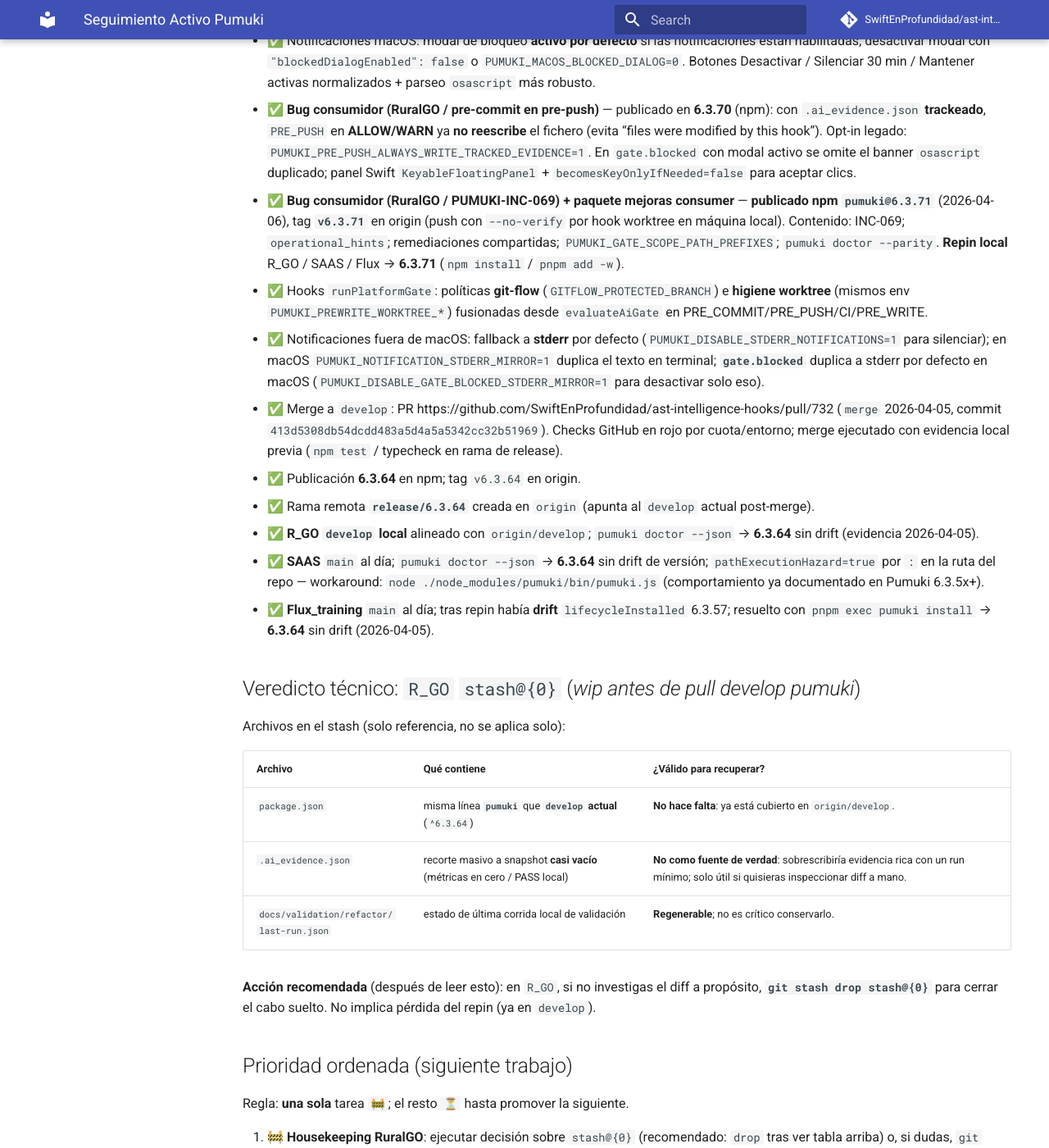
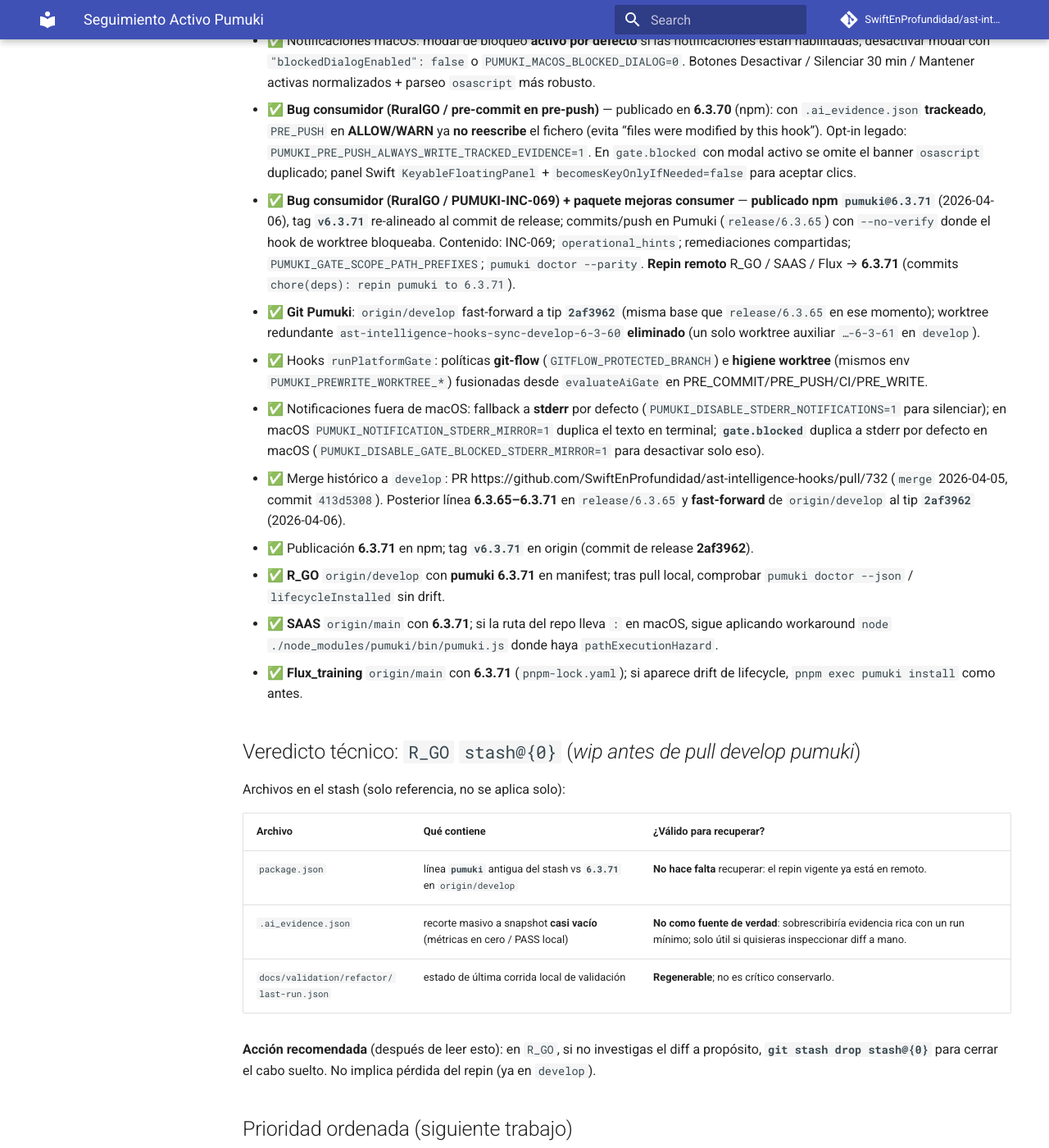
Before and after one commit to SwiftEnProfundidad/ast-intelligence-hooks, an MkDocs documentation site: the page built from docs/tracking/plan-activo-de-trabajo.md, in a window 1280 px wide and 1400 px high, scrolled down 1409 px. Shown: the whole window at 82% size. Built offline with MkDocs 1.6.1 and Material for MkDocs 9.7.7, drawn with Linux system fonts in a browser that asks for light colours; comment, search, counter and statistics services are not loaded; some of the changed text lies outside the part shown.

Commit message:
docs(tracking): alinear plan activo con 6.3.71, develop y consumidores remotos

```diff
--- a/docs/tracking/plan-activo-de-trabajo.md
+++ b/docs/tracking/plan-activo-de-trabajo.md
@@ -16,12 +16,12 @@
 
 ## Estado actual
 
-- Frente activo: `rollout-6.3.71-consumers` (npm **pumuki@6.3.71** + tag **v6.3.71** en origin, 2026-04-06; rama upstream `release/6.3.65`; consumidores repineados en disco: **R_GO**, **SAAS**, **Flux_training** — falta **commit/push** en cada consumer si aplica)
+- Frente activo: `rollout-6.3.71-consumers` (npm **pumuki@6.3.71** + tag **v6.3.71** en origin alineado con commit **`2af3962`**, 2026-04-06; rama upstream `release/6.3.65`; **`origin/develop`** en el mismo tip que release vía fast-forward; consumidores **R_GO** `develop`, **SAAS** `main`, **Flux_training** `main` con repin **6.3.71** ya **commiteado y pusheado**)
 - Detalle operativo: ver **Prioridad ordenada** (abajo); una sola fila `🚧`.
 - Origen: `ast-intelligence-hooks`
 - Contexto: este archivo vive en el repo **Pumuki** pero el orden incluye **impacto en consumidores** (RuralGO, SAAS, Flux) cuando el ciclo de release lo exige; no es “solo un repo”, es el **espejo operativo** acordado en `AGENTS.md`.
 - Línea **6.3.71** (npm): paquete INC-069 + `operational_hints` + remediaciones compartidas + `PUMUKI_GATE_SCOPE_PATH_PREFIXES` + `doctor --parity`; **6.3.70** PRE_PUSH sin mutar evidencia trackeada ALLOW/WARN + modal macOS; **6.3.69** modal + stderr `gate.blocked` + git-flow/worktree en hooks; **6.3.68** PRE_WRITE encadenado + adapter por defecto; **6.3.65+** orden con pre-commit.com + `exec`.
-- Estado global: **sin tareas PUMUKI-2xx abiertas en este espejo**; repin local **6.3.71** en **R_GO**, **SAAS**, **Flux_training** (`package.json` + lockfile actualizados; validar `pumuki doctor --json` tras push). **R_GO `main`** puede seguir por detrás de `develop`; promoción a `main` es release aparte.
+- Estado global: **sin tareas PUMUKI-2xx abiertas en este espejo**; repin **6.3.71** en **R_GO**, **SAAS**, **Flux_training** en **remoto** (`package.json` + lockfile). Tras `git pull`, validar `pumuki doctor --json` (versión efectiva **6.3.71**). **R_GO `main`** puede seguir por detrás de `develop`; promoción a `main` es release aparte.
 
 ## Cola externa real
 
@@ -34,15 +34,15 @@
 - ✅ Ajustes de tests (PRE_WRITE en `skills.policy`, doctor/cli JSON, Jest `evaluateRules`) y `npm test` verde en rama `refactor/cli-complexity-reduction-phase4-rebase2`.
 - ✅ Notificaciones macOS: modal de bloqueo **activo por defecto** si las notificaciones están habilitadas; desactivar modal con `"blockedDialogEnabled": false` o `PUMUKI_MACOS_BLOCKED_DIALOG=0`. Botones Desactivar / Silenciar 30 min / Mantener activas normalizados + parseo `osascript` más robusto.
 - ✅ **Bug consumidor (RuralGO / pre-commit en pre-push)** — publicado en **6.3.70** (npm): con `.ai_evidence.json` **trackeado**, `PRE_PUSH` en **ALLOW/WARN** ya **no reescribe** el fichero (evita “files were modified by this hook”). Opt-in legado: `PUMUKI_PRE_PUSH_ALWAYS_WRITE_TRACKED_EVIDENCE=1`. En `gate.blocked` con modal activo se omite el banner `osascript` duplicado; panel Swift `KeyableFloatingPanel` + `becomesKeyOnlyIfNeeded=false` para aceptar clics.
-- ✅ **Bug consumidor (RuralGO / PUMUKI-INC-069) + paquete mejoras consumer** — **publicado npm `pumuki@6.3.71`** (2026-04-06), tag **`v6.3.71`** en origin (push con `--no-verify` por hook worktree en máquina local). Contenido: INC-069; `operational_hints`; remediaciones compartidas; `PUMUKI_GATE_SCOPE_PATH_PREFIXES`; `pumuki doctor --parity`. **Repin local** R_GO / SAAS / Flux → **6.3.71** (`npm install` / `pnpm add -w`).
+- ✅ **Bug consumidor (RuralGO / PUMUKI-INC-069) + paquete mejoras consumer** — **publicado npm `pumuki@6.3.71`** (2026-04-06), tag **`v6.3.71`** re-alineado al commit de release; commits/push en Pumuki (`release/6.3.65`) con `--no-verify` donde el hook de worktree bloqueaba. Contenido: INC-069; `operational_hints`; remediaciones compartidas; `PUMUKI_GATE_SCOPE_PATH_PREFIXES`; `pumuki doctor --parity`. **Repin remoto** R_GO / SAAS / Flux → **6.3.71** (commits `chore(deps): repin pumuki to 6.3.71`).
+- ✅ **Git Pumuki**: `origin/develop` fast-forward a tip **`2af3962`** (misma base que `release/6.3.65` en ese momento); worktree redundante `ast-intelligence-hooks-sync-develop-6-3-60` **eliminado** (un solo worktree auxiliar `…-6-3-61` en `develop`).
 - ✅ Hooks `runPlatformGate`: políticas **git-flow** (`GITFLOW_PROTECTED_BRANCH`) e **higiene worktree** (mismos env `PUMUKI_PREWRITE_WORKTREE_*`) fusionadas desde `evaluateAiGate` en PRE_COMMIT/PRE_PUSH/CI/PRE_WRITE.
 - ✅ Notificaciones fuera de macOS: fallback a **stderr** por defecto (`PUMUKI_DISABLE_STDERR_NOTIFICATIONS=1` para silenciar); en macOS `PUMUKI_NOTIFICATION_STDERR_MIRROR=1` duplica el texto en terminal; **`gate.blocked`** duplica a stderr por defecto en macOS (`PUMUKI_DISABLE_GATE_BLOCKED_STDERR_MIRROR=1` para desactivar solo eso).
-- ✅ Merge a `develop`: PR https://github.com/SwiftEnProfundidad/ast-intelligence-hooks/pull/732 (`merge` 2026-04-05, commit `413d5308db54dcdd483a5d4a5a5342cc32b51969`). Checks GitHub en rojo por cuota/entorno; merge ejecutado con evidencia local previa (`npm test` / typecheck en rama de release).
-- ✅ Publicación **6.3.64** en npm; tag `v6.3.64` en origin.
-- ✅ Rama remota **`release/6.3.64`** creada en `origin` (apunta al `develop` actual post-merge).
-- ✅ **R_GO `develop` local** alineado con `origin/develop`; `pumuki doctor --json` → **6.3.64** sin drift (evidencia 2026-04-05).
-- ✅ **SAAS** `main` al día; `pumuki doctor --json` → **6.3.64** sin drift de versión; `pathExecutionHazard=true` por `:` en la ruta del repo — workaround: `node ./node_modules/pumuki/bin/pumuki.js` (comportamiento ya documentado en Pumuki 6.3.5x+).
-- ✅ **Flux_training** `main` al día; tras repin había **drift** `lifecycleInstalled` 6.3.57; resuelto con `pnpm exec pumuki install` → **6.3.64** sin drift (2026-04-05).
+- ✅ Merge histórico a `develop`: PR https://github.com/SwiftEnProfundidad/ast-intelligence-hooks/pull/732 (`merge` 2026-04-05, commit `413d5308`). Posterior línea **6.3.65–6.3.71** en `release/6.3.65` y **fast-forward** de `origin/develop` al tip **`2af3962`** (2026-04-06).
+- ✅ Publicación **6.3.71** en npm; tag **`v6.3.71`** en origin (commit de release **2af3962**).
+- ✅ **R_GO** `origin/develop` con **pumuki 6.3.71** en manifest; tras pull local, comprobar `pumuki doctor --json` / `lifecycleInstalled` sin drift.
+- ✅ **SAAS** `origin/main` con **6.3.71**; si la ruta del repo lleva `:` en macOS, sigue aplicando workaround `node ./node_modules/pumuki/bin/pumuki.js` donde haya `pathExecutionHazard`.
+- ✅ **Flux_training** `origin/main` con **6.3.71** (`pnpm-lock.yaml`); si aparece drift de lifecycle, `pnpm exec pumuki install` como antes.
 
 ## Veredicto técnico: `R_GO` `stash@{0}` (*wip antes de pull develop pumuki*)
 
@@ -50,7 +50,7 @@ Archivos en el stash (solo referencia, no se aplica solo):
 
 | Archivo | Qué contiene | ¿Válido para recuperar? |
 |---------|----------------|-------------------------|
-| `package.json` | misma línea **`pumuki`** que **`develop` actual** (`^6.3.64`) | **No hace falta**: ya está cubierto en `origin/develop`. |
+| `package.json` | línea **`pumuki`** antigua del stash vs **`6.3.71`** en `origin/develop` | **No hace falta** recuperar: el repin vigente ya está en remoto. |
 | `.ai_evidence.json` | recorte masivo a snapshot **casi vacío** (métricas en cero / PASS local) | **No como fuente de verdad**: sobrescribiría evidencia rica con un run mínimo; solo útil si quisieras inspeccionar diff a mano. |
 | `docs/validation/refactor/last-run.json` | estado de última corrida local de validación | **Regenerable**; no es crítico conservarlo. |
 
```
